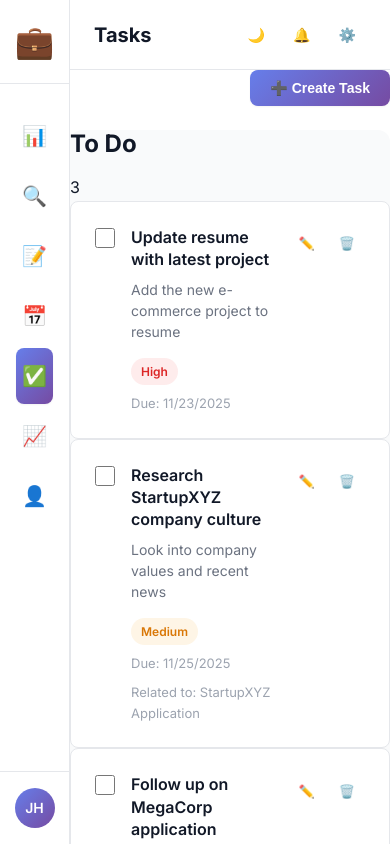
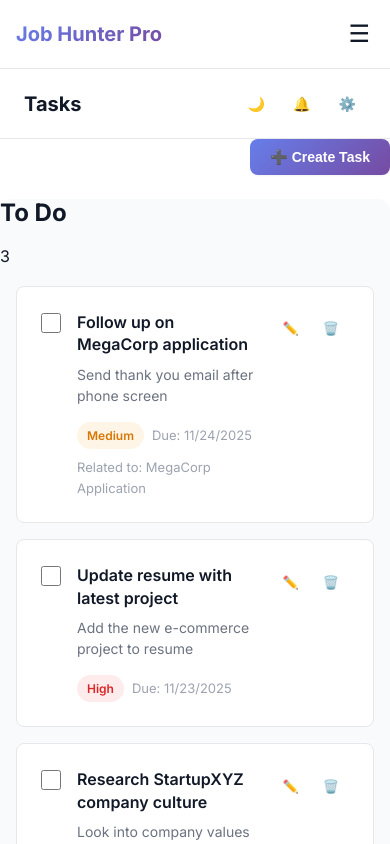
Before and after one commit to Kamu2000/Job-Hunter, a Next.js app: page /tasks in a window 390 px wide. Shown: the top 844 px of the page. Built offline with nearby package versions, Linux system fonts and the light colour scheme.

Commit message:
feat: Mobile redesign and Drag & Drop tasks

```diff
--- a/package.json
+++ b/package.json
@@ -9,6 +9,7 @@
     "lint": "eslint"
   },
   "dependencies": {
+    "@hello-pangea/dnd": "^18.0.1",
     "axios": "^1.13.2",
     "cheerio": "^1.1.2",
     "next": "16.0.3",
--- a/src/app/globals.css
+++ b/src/app/globals.css
@@ -640,16 +640,25 @@ a:hover {
   min-height: 100vh;
 }
 
+@media (max-width: 768px) {
+  .app-layout {
+    flex-direction: column;
+  }
+}
+
 .main-content {
   flex: 1;
   margin-left: 260px;
   min-height: 100vh;
   background: var(--background);
+  transition: margin-left var(--transition-base);
 }
 
 @media (max-width: 768px) {
   .main-content {
-    margin-left: 70px;
+    margin-left: 0;
+    padding-top: 0;
+    /* MobileHeader is sticky */
   }
 }
 
@@ -809,6 +818,7 @@ a:hover {
     transform: translateX(100%);
     opacity: 0;
   }
+
   to {
     transform: translateX(0);
     opacity: 1;
--- a/src/app/layout.tsx
+++ b/src/app/layout.tsx
@@ -1,11 +1,12 @@
 import type { Metadata } from "next";
 import "./globals.css";
-import Sidebar from "@/components/Sidebar";
 import { ApplicationProvider } from "@/contexts/ApplicationContext";
 import { InterviewProvider } from "@/contexts/InterviewContext";
 import { TaskProvider } from "@/contexts/TaskContext";
 import { ProfileProvider } from "@/contexts/ProfileContext";
 import { ToastProvider } from "@/contexts/ToastContext";
+
+import AppShell from "@/components/AppShell";
 
 export const metadata: Metadata = {
   title: "Job Hunter Pro - Automate Your Job Search",
@@ -25,12 +26,9 @@ export default function RootLayout({
             <ApplicationProvider>
               <InterviewProvider>
                 <TaskProvider>
-                  <div className="app-layout">
-                    <Sidebar />
-                    <main className="main-content">
-                      {children}
-                    </main>
-                  </div>
+                  <AppShell>
+                    {children}
+                  </AppShell>
                 </TaskProvider>
               </InterviewProvider>
             </ApplicationProvider>
--- a/src/app/tasks/page.css
+++ b/src/app/tasks/page.css
@@ -2,6 +2,8 @@
     display: grid;
     grid-template-columns: repeat(3, 1fr);
     gap: var(--spacing-xl);
+    align-items: start;
+    /* Prevent columns from stretching */
 }
 
 .task-column {
@@ -10,6 +12,23 @@
     min-height: 500px;
     display: flex;
     flex-direction: column;
+}
+
+.column-content {
+    flex: 1;
+    padding: var(--spacing-md);
+    display: flex;
+    flex-direction: column;
+    gap: var(--spacing-md);
+    transition: background-color var(--transition-base);
+}
+
+.column-content.dragging-over {
+    background-color: var(--primary-50);
+}
+
+[data-theme="dark"] .column-content.dragging-over {
+    background-color: rgba(99, 102, 241, 0.1);
 }
 
 .task-card {
@@ -26,6 +45,13 @@
 .task-card:hover {
     box-shadow: var(--shadow-md);
     transform: translateY(-1px);
+}
+
+.task-card.dragging {
+    box-shadow: var(--shadow-xl);
+    border-color: var(--primary-500);
+    transform: rotate(2deg);
+    z-index: 1000;
 }
 
 .task-checkbox input {
@@ -73,6 +99,11 @@
     color: var(--text-tertiary);
 }
 
+.task-actions {
+    display: flex;
+    gap: 0.25rem;
+}
+
 .task-delete {
     opacity: 0;
     transition: opacity var(--transition-base);
--- a/src/app/tasks/page.tsx
+++ b/src/app/tasks/page.tsx
@@ -1,6 +1,7 @@
 'use client';
 
 import { useState } from 'react';
+import { DragDropContext, Droppable, Draggable, DropResult } from '@hello-pangea/dnd';
 import { useTasks } from '@/contexts/TaskContext';
 import { useApplications } from '@/contexts/ApplicationContext';
 import { useInterviews } from '@/contexts/InterviewContext';
@@ -27,9 +28,43 @@ export default function TasksPage() {
         relatedToId: '',
     });
 
-    const todoTasks = tasks.filter(t => t.status === 'Todo');
-    const inProgressTasks = tasks.filter(t => t.status === 'In Progress');
-    const doneTasks = tasks.filter(t => t.status === 'Done');
+    // Sort tasks by date (newest first) within their status groups
+    const getSortedTasks = (status: TaskStatus) => {
+        return tasks
+            .filter(t => t.status === status)
+            .sort((a, b) => new Date(b.createdAt).getTime() - new Date(a.createdAt).getTime());
+    };
+
+    const todoTasks = getSortedTasks('Todo');
+    const inProgressTasks = getSortedTasks('In Progress');
+    const doneTasks = getSortedTasks('Done');
+
+    const onDragEnd = (result: DropResult) => {
+        const { destination, source, draggableId } = result;
+
+        if (!destination) return;
+
+        if (
+            destination.droppableId === source.droppableId &&
+            destination.index === source.index
+        ) {
+            return;
+        }
+
+        const newStatus = destination.droppableId as TaskStatus;
+        const currentTask = tasks.find(t => t.id === draggableId);
+
+        if (currentTask && currentTask.status !== newStatus) {
+            // Update task status
+            updateTask(draggableId, {
+                status: newStatus,
+                completedAt: newStatus === 'Done' ? new Date().toISOString().split('T')[0] : undefined
+            });
+
+            // Optional: Show toast for status change
+            // showToast(`Task moved to ${newStatus}`, 'success');
+        }
+    };
 
     const handleOpenModal = (task?: Task) => {
         if (task) {
@@ -104,8 +139,18 @@ export default function TasksPage() {
         showToast('Task deleted!', 'info');
     };
 
-    const TaskItem = ({ task }: { task: any }) => (
-        <div className="task-card">
+    const TaskItem = ({ task, index }: { task: Task; index: number }) => (
+        <Draggable draggableId={task.id} index={index}>
+            {(provided, snapshot) => (
+                <div
+                    className={`task-card ${snapshot.isDragging ? 'dragging' : ''}`}
+                    ref={provided.innerRef}
+                    {...provided.draggableProps}
+                    {...provided.dragHandleProps}
+                    style={{
+                        ...provided.draggableProps.style,
+                    }}
+                >
                     <div className="task-checkbox">
                         <input
                             type="checkbox"
@@ -136,7 +181,7 @@ export default function TasksPage() {
                             )}
                         </div>
                     </div>
-            <div style={{ display: 'flex', gap: '0.25rem' }}>
+                    <div className="task-actions">
                         <button
                             className="btn btn-icon btn-sm btn-ghost"
                             onClick={() => handleOpenModal(task)}
@@ -153,6 +198,39 @@ export default function TasksPage() {
                         </button>
                     </div>
                 </div>
+            )}
+        </Draggable>
+    );
+
+    const TaskColumn = ({ title, status, tasks }: { title: string; status: string; tasks: Task[] }) => (
+        <div className="task-column">
+            <div className="column-header">
+                <h3 className="column-title">{title}</h3>
+                <span className="column-count">{tasks.length}</span>
+            </div>
+            <Droppable droppableId={status}>
+                {(provided, snapshot) => (
+                    <div
+                        className={`column-content ${snapshot.isDraggingOver ? 'dragging-over' : ''}`}
+                        ref={provided.innerRef}
+                        {...provided.droppableProps}
+                    >
+                        {tasks.map((task, index) => (
+                            <TaskItem key={task.id} task={task} index={index} />
+                        ))}
+                        {provided.placeholder}
+                        {tasks.length === 0 && !snapshot.isDraggingOver && (
+                            <div className="empty-column">
+                                <span className="empty-icon">
+                                    {status === 'Todo' ? '✅' : status === 'In Progress' ? '🔄' : '🎉'}
+                                </span>
+                                <p>No tasks {status.toLowerCase()}</p>
+                            </div>
+                        )}
+                    </div>
+                )}
+            </Droppable>
+        </div>
     );
 
     return (
@@ -168,64 +246,14 @@ export default function TasksPage() {
                         ➕ Create Task
                     </button>
                 </div>
+
+                <DragDropContext onDragEnd={onDragEnd}>
                     <div className="tasks-board">
-                    {/* To Do Column */}
-                    <div className="task-column">
-                        <div className="column-header">
-                            <h3 className="column-title">To Do</h3>
-                            <span className="column-count">{todoTasks.length}</span>
+                        <TaskColumn title="To Do" status="Todo" tasks={todoTasks} />
+                        <TaskColumn title="In Progress" status="In Progress" tasks={inProgressTasks} />
+                        <TaskColumn title="Done" status="Done" tasks={doneTasks} />
                     </div>
-                        <div className="column-content">
-                            {todoTasks.map(task => (
-                                <TaskItem key={task.id} task={task} />
-                            ))}
-                            {todoTasks.length === 0 && (
-                                <div className="empty-column">
-                                    <span className="empty-icon">✅</span>
-                                    <p>No tasks to do</p>
-                                </div>
-                            )}
-                        </div>
-                    </div>
-
-                    {/* In Progress Column */}
-                    <div className="task-column">
-                        <div className="column-header">
-                            <h3 className="column-title">In Progress</h3>
-                            <span className="column-count">{inProgressTasks.length}</span>
-                        </div>
-                        <div className="column-content">
-                            {inProgressTasks.map(task => (
-                                <TaskItem key={task.id} task={task} />
-                            ))}
-                            {inProgressTasks.length === 0 && (
-                                <div className="empty-column">
-                                    <span className="empty-icon">🔄</span>
-                                    <p>No tasks in progress</p>
-                                </div>
-                            )}
-                        </div>
-                    </div>
-
-                    {/* Done Column */}
-                    <div className="task-column">
-                        <div className="column-header">
-                            <h3 className="column-title">Done</h3>
-                            <span className="column-count">{doneTasks.length}</span>
-                        </div>
-                        <div className="column-content">
-                            {doneTasks.map(task => (
-                                <TaskItem key={task.id} task={task} />
-                            ))}
-                            {doneTasks.length === 0 && (
-                                <div className="empty-column">
-                                    <span className="empty-icon">🎉</span>
-                                    <p>No completed tasks</p>
-                                </div>
-                            )}
-                        </div>
-                    </div>
-                </div>
+                </DragDropContext>
 
                 {/* Add/Edit Task Modal */}
                 {showModal && (
--- /dev/null
+++ b/src/components/AppShell.tsx
@@ -0,0 +1,19 @@
+"use client";
+
+import React, { useState } from 'react';
+import Sidebar from '@/components/Sidebar';
+import MobileHeader from '@/components/MobileHeader';
+
+export default function AppShell({ children }: { children: React.ReactNode }) {
+    const [isSidebarOpen, setIsSidebarOpen] = useState(false);
+
+    return (
+        <div className="app-layout">
+            <MobileHeader onMenuClick={() => setIsSidebarOpen(true)} />
+            <Sidebar isOpen={isSidebarOpen} onClose={() => setIsSidebarOpen(false)} />
+            <main className="main-content">
+                {children}
+            </main>
+        </div>
+    );
+}
--- /dev/null
+++ b/src/components/MobileHeader.css
@@ -0,0 +1,39 @@
+.mobile-header {
+    display: none;
+    align-items: center;
+    justify-content: space-between;
+    padding: var(--spacing-md);
+    background: var(--surface);
+    border-bottom: 1px solid var(--border);
+    position: sticky;
+    top: 0;
+    z-index: 90;
+}
+
+.mobile-header-logo {
+    font-size: 1.25rem;
+    font-weight: 700;
+    background: var(--gradient-primary);
+    -webkit-background-clip: text;
+    -webkit-text-fill-color: transparent;
+    background-clip: text;
+    margin: 0;
+}
+
+.menu-btn {
+    background: transparent;
+    border: none;
+    color: var(--text-primary);
+    font-size: 1.5rem;
+    cursor: pointer;
+    padding: var(--spacing-xs);
+    display: flex;
+    align-items: center;
+    justify-content: center;
+}
+
+@media (max-width: 768px) {
+    .mobile-header {
+        display: flex;
+    }
+}
--- /dev/null
+++ b/src/components/MobileHeader.tsx
@@ -0,0 +1,19 @@
+"use client";
+
+import React from 'react';
+import './MobileHeader.css';
+
+interface MobileHeaderProps {
+    onMenuClick: () => void;
+}
+
+export default function MobileHeader({ onMenuClick }: MobileHeaderProps) {
+    return (
+        <header className="mobile-header">
+            <div className="mobile-header-logo">Job Hunter Pro</div>
+            <button className="menu-btn" onClick={onMenuClick} aria-label="Open menu">
+                ☰
+            </button>
+        </header>
+    );
+}
--- a/src/components/Sidebar.css
+++ b/src/components/Sidebar.css
@@ -129,30 +129,63 @@
 
 @media (max-width: 768px) {
     .sidebar {
-        width: 70px;
+        width: 280px;
+        transform: translateX(-100%);
+        transition: transform var(--transition-base);
+        box-shadow: none;
+    }
+
+    .sidebar.open {
+        transform: translateX(0);
+        box-shadow: var(--shadow-xl);
+    }
+
+    .sidebar-overlay {
+        position: fixed;
+        top: 0;
+        left: 0;
+        right: 0;
+        bottom: 0;
+        background: rgba(0, 0, 0, 0.5);
+        z-index: 95;
+        opacity: 0;
+        visibility: hidden;
+        transition: all var(--transition-base);
+        backdrop-filter: blur(4px);
+    }
+
+    .sidebar-overlay.open {
+        opacity: 1;
+        visibility: visible;
     }
 
     .logo-text,
     .nav-text,
     .user-info {
+        display: block;
+    }
+
+    .sidebar-header {
+        display: flex;
+        align-items: center;
+        justify-content: space-between;
+    }
+
+    .close-btn {
+        background: transparent;
+        border: none;
+        color: var(--text-secondary);
+        font-size: 1.5rem;
+        cursor: pointer;
+        padding: var(--spacing-xs);
+        display: block;
+    }
+}
+
+@media (min-width: 769px) {
+
+    .sidebar-overlay,
+    .close-btn {
         display: none;
     }
-
-    .sidebar-header,
-    .sidebar-footer {
-        padding: var(--spacing-md);
-    }
-
-    .sidebar-logo {
-        justify-content: center;
-    }
-
-    .nav-item {
-        justify-content: center;
-        padding: 0.75rem;
-    }
-
-    .user-profile {
-        justify-content: center;
-    }
 }
--- a/src/components/Sidebar.tsx
+++ b/src/components/Sidebar.tsx
@@ -5,6 +5,11 @@ import { usePathname } from 'next/navigation';
 import { useProfile } from '@/contexts/ProfileContext';
 import { getInitials } from '@/lib/utils';
 import './Sidebar.css';
+
+interface SidebarProps {
+    isOpen?: boolean;
+    onClose?: () => void;
+}
 
 const navigation = [
     { name: 'Dashboard', href: '/', icon: '📊' },
@@ -16,46 +21,51 @@ const navigation = [
     { name: 'Profile', href: '/profile', icon: '👤' },
 ];
 
-export default function Sidebar() {
+export default function Sidebar({ isOpen = false, onClose }: SidebarProps) {
     const pathname = usePathname();
     const { profile } = useProfile();
 
+    const isActive = (path: string) => pathname === path;
+
     return (
-        <aside className="sidebar">
+        <>
+            <div
+                className={`sidebar-overlay ${isOpen ? 'open' : ''}`}
+                onClick={onClose}
+                aria-hidden="true"
+            />
+            <aside className={`sidebar ${isOpen ? 'open' : ''}`}>
                 <div className="sidebar-header">
-                <div className="sidebar-logo">
-                    <span className="logo-icon">💼</span>
-                    <h1 className="logo-text">Job Hunter Pro</h1>
-                </div>
+                    <h2 className="sidebar-title">Job Hunter</h2>
+                    <button className="close-btn" onClick={onClose}>×</button>
                 </div>
 
                 <nav className="sidebar-nav">
-                {navigation.map((item) => {
-                    const isActive = pathname === item.href;
-                    return (
+                    {navigation.map((item) => (
                         <Link
                             key={item.name}
                             href={item.href}
-                            className={`nav-item ${isActive ? 'active' : ''}`}
+                            className={`nav-item ${isActive(item.href) ? 'active' : ''}`}
+                            onClick={onClose}
                         >
                             <span className="nav-icon">{item.icon}</span>
                             <span className="nav-text">{item.name}</span>
                         </Link>
-                    );
-                })}
+                    ))}
                 </nav>
 
                 <div className="sidebar-footer">
-                <div className="user-profile">
+                    <Link href="/profile" className="user-profile" onClick={onClose}>
                         <div className="avatar">
-                        <span>{profile ? getInitials(profile.name) : 'JH'}</span>
+                            {profile ? getInitials(profile.name) : 'JH'}
                         </div>
                         <div className="user-info">
                             <div className="user-name">{profile?.name || 'Job Hunter'}</div>
                             <div className="user-email">{profile?.email || 'hunter@example.com'}</div>
                         </div>
-                </div>
+                    </Link>
                 </div>
             </aside>
+        </>
     );
 }
```
Also changed, not shown: 1 other file (tests, documents, lock files or other folders). Lines whose indentation alone changed are shown as unchanged.
